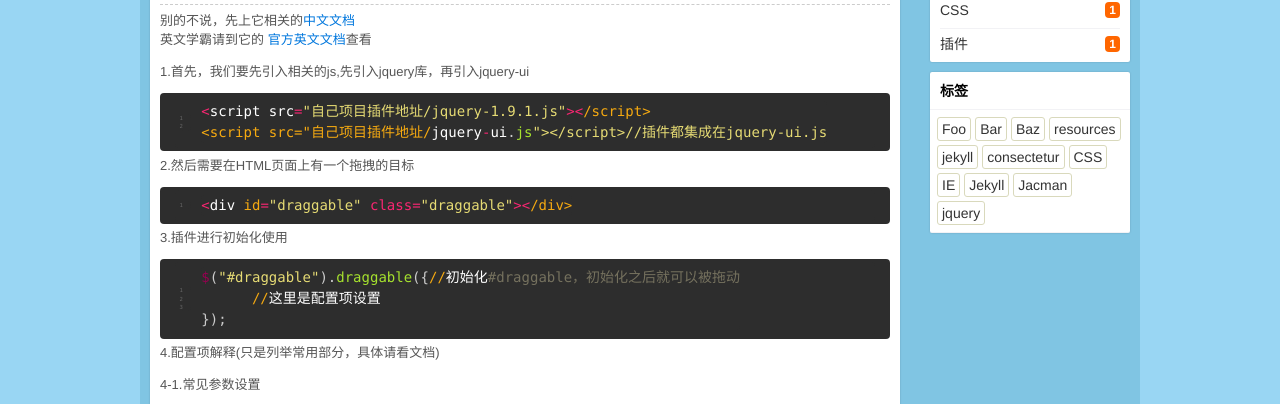
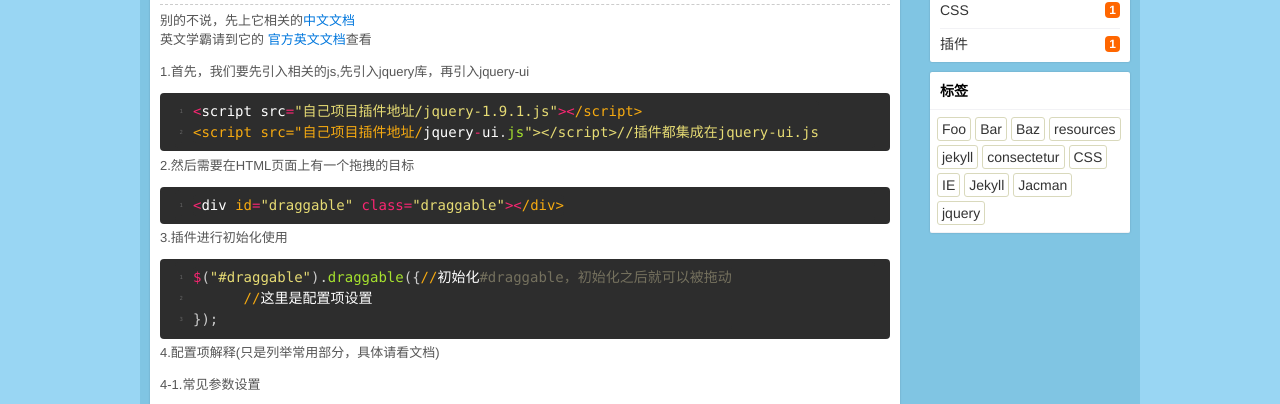
Before and after one commit to bnuephjx/bnuephjx.github.io, a Jekyll site: the page built from _posts/2017-03-23-jquery插件之拖放和排序.html, in a window 1280 px wide. Shown: the part 317-721 px from the top of the page. Built offline with Jekyll 4.4.1, drawn with Linux system fonts in a browser that asks for light colours.

Commit message:
修改高亮代码样式

```diff
--- a/assets/css/blog.css
+++ b/assets/css/blog.css
@@ -1315,7 +1315,7 @@ pre code {
 }
 .highlight .gutter pre {
   text-align: right;
-  padding-right: 1.5em;
+  line-height: 21px;
 }
 .highlight .line {
   height: 20px;
--- a/assets/css/highlight.css
+++ b/assets/css/highlight.css
@@ -36,7 +36,7 @@
   color: #75715e;
 }
 .highlight .err {
-  color: #960050;
+  color: #f92672;
 }
 .highlight .gr {
   color: #960050;
```
